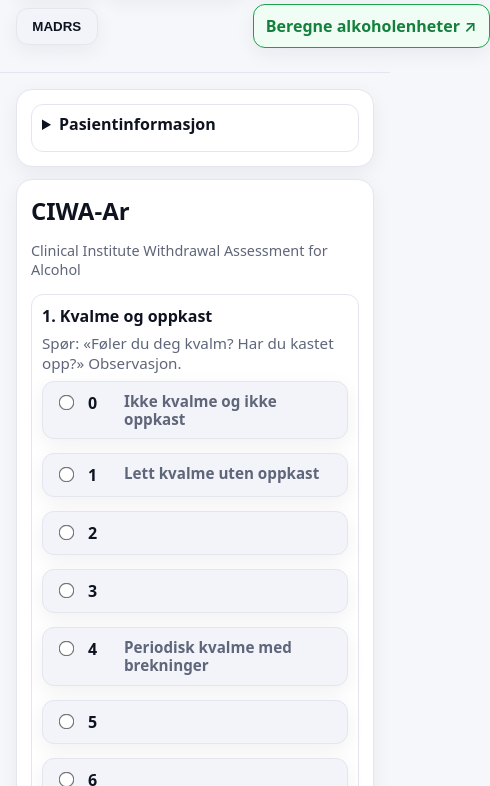
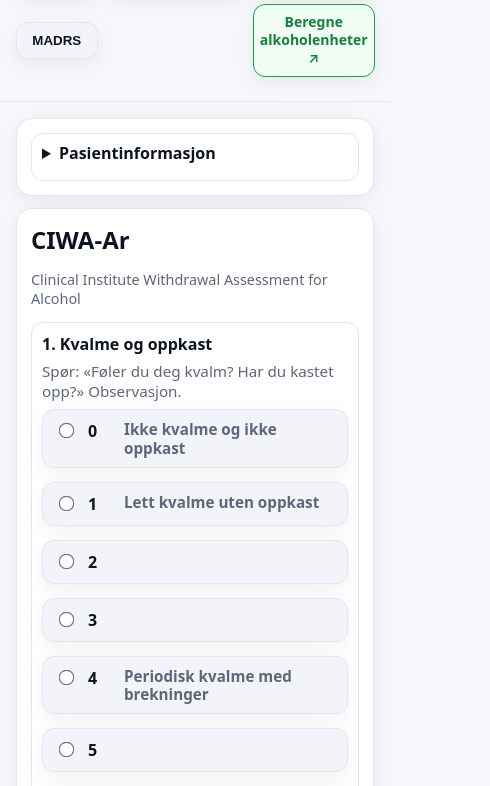
Before and after one commit to nielwen/ciwa, a plain HTML site: page index.html in a window 390 px wide. Shown: the part 111-897 px from the top of the page, 490 px wide, since content can reach past the window. Drawn offline with Linux system fonts and the light colour scheme.

Commit message:
Mobil-optimalisering og favicon forbedringer
- Responsiv styling for alkokalk-knappen på mobile enheter
- Tekst delt på to linjer for bedre visning på small screens
- Forbedret favicon-implementering med bedre kompatibilitet
- Lagt til apple-touch-icon og shortcut icon for bredere støtte

```diff
--- a/css/styles.css
+++ b/css/styles.css
@@ -144,6 +144,24 @@ h2 {
   background: #16a34a;
   color: white;
   transform: translateY(-1px);
+}
+
+/* Mobile responsive for alkokalk-knappen */
+@media (max-width: 639px) {
+  .external-link-btn {
+    white-space: normal;
+    text-align: center;
+    line-height: 1.3;
+    padding: 8px 6px;
+    font-size: 14px;
+  }
+}
+
+/* Desktop styling for alkokalk-knappen */
+@media (min-width: 640px) {
+  .external-link-btn {
+    line-height: 1.2;
+  }
 }
 
 /* ========================================
--- a/index.html
+++ b/index.html
@@ -4,7 +4,9 @@
   <meta charset="utf-8" />
   <meta name="viewport" content="width=device-width, initial-scale=1" />
   <title>Skåringsverktøy</title>
-  <link rel="icon" type="image/x-icon" href="favicon.png">
+  <link rel="icon" type="image/png" href="favicon.png">
+  <link rel="apple-touch-icon" href="favicon.png">
+  <link rel="shortcut icon" type="image/png" href="favicon.png">
   <link rel="stylesheet" href="css/styles.css">
   <script async src="https://www.googletagmanager.com/gtag/js?id=G-0ZY2Y1RX6N"></script>
   <script>
@@ -33,7 +35,7 @@
           MADRS
         </button>
         <a href="https://www.alkokalk.no" target="_blank" rel="noopener" class="external-link-btn">
-          Beregne alkoholenheter ↗
+          Beregne<br>alkoholenheter ↗
         </a>
       </div>
     </div>
```
Also changed, not shown: 1 other file.
